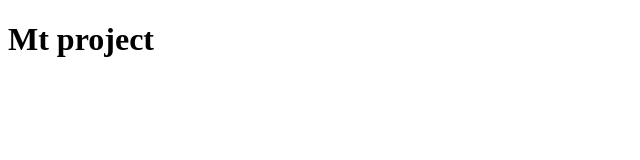
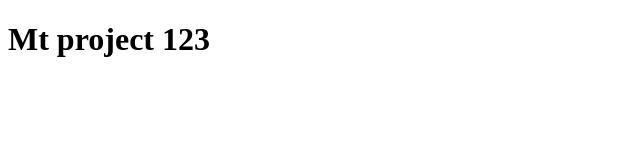
Before and after one commit to taniasviridova/my-project, a plain HTML site: page index.html in a window 1280 px wide. Shown: the full height of the page, 0-640 px from the left. Drawn offline with Linux system fonts and the light colour scheme.

Commit message:
Update index.html

```diff
--- a/index.html
+++ b/index.html
@@ -7,6 +7,6 @@
     <title>Document</title>
 </head>
 <body>
-    <h1>Mt project</h1>
+    <h1>Mt project 123 </h1>
 </body>
 </html>
```
